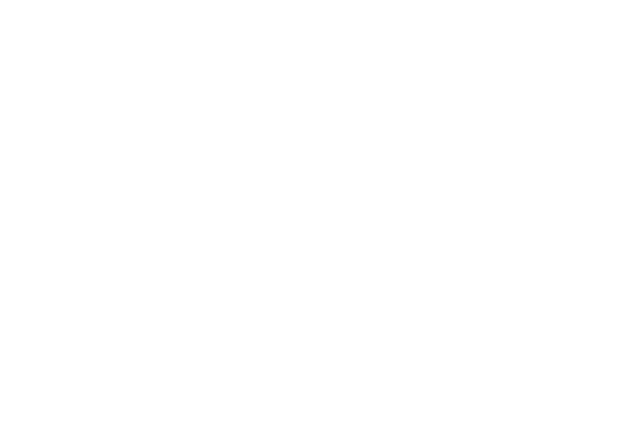
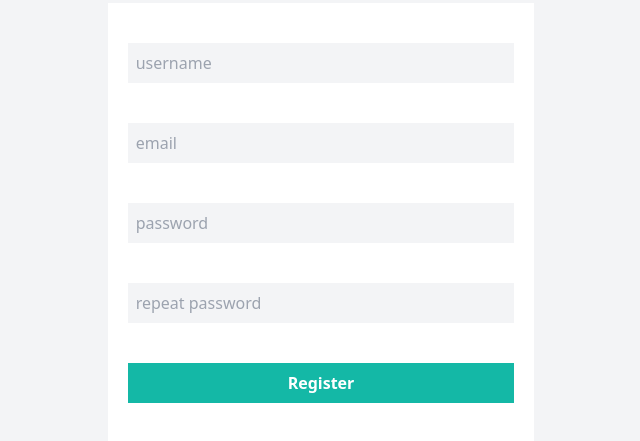
Before and after one commit to Crypto-Invoices/crypto-invoices-frontend, a React (Create React App) app: page /register in a window 1280 px wide. Shown: the part 177-618 px from the top of the page, without its empty margins (319-959 px from the left). Built offline with nearby package versions, Linux system fonts and the light colour scheme.

Commit message:
added routes mocking

```diff
--- a/src/components/shared/LeftSideBar/index.tsx
+++ b/src/components/shared/LeftSideBar/index.tsx
@@ -1,13 +1,12 @@
 import React from 'react'
+import { PanelRoutes } from 'routes'
 
 const LeftSideBar = () => {
     return (
-        <div className='col-span-3 flex flex-col items-center justify-start h-screen bg-gray-200 py-10'>
-            <div className='w-2/3 bg-white my-2'>route</div>
-            <div className='w-2/3 bg-white my-2'>route</div>
-            <div className='w-2/3 bg-white my-2'>route</div>
-            <div className='w-2/3 bg-white my-2'>route</div>
-            <div className='w-2/3 bg-white my-2'>route</div>
+        <div className='col-span-3 flex flex-col items-center justify-start min-h-screen bg-gray-200 py-10'>
+            {PanelRoutes.map((route, key) => (
+                <div className='w-2/3 bg-white my-2' key={key}>{route.name}</div>
+            ))}
         </div>
     )
 }
--- /dev/null
+++ b/src/layouts/AuthLayout/index.tsx
@@ -0,0 +1,11 @@
+import React from 'react'
+
+const AuthLayout = ({ children }: React.PropsWithChildren) => {
+    return (
+        <div className='flex items-center justify-center w-full min-h-screen bg-gray-100'>
+            {children}
+        </div>
+    )
+}
+
+export default AuthLayout
--- a/src/layouts/AdminLayout/index.tsx
+++ b/src/layouts/PanelLayout/index.tsx
@@ -3,7 +3,7 @@ import React from 'react'
 import TopBar from 'components/shared/TopBar'
 import LeftSideBar from 'components/shared/LeftSideBar'
 
-const AdminLayout = ({ children }: React.PropsWithChildren) => {
+const PanelLayout = ({ children }: React.PropsWithChildren) => {
     return (
         <>
             <TopBar />
@@ -19,4 +19,4 @@ const AdminLayout = ({ children }: React.PropsWithChildren) => {
     )
 }
 
-export default AdminLayout
+export default PanelLayout
--- a/src/routes.tsx
+++ b/src/routes.tsx
@@ -3,31 +3,45 @@ import React from "react"
 import LoginScreen from "screens/Auth/LoginScreen"
 import RegisterScreen from 'screens/Auth/RegisterScreen'
 
+import PanelIndexScreen from "screens/Panel/PanelIndexScreen"
+
 import IndexScreen from "screens/IndexScreen"
 
-
 export interface IAppRoute {
+    name: string
     path: string
     element: React.ReactNode
 }
 
 const AuthRoutes: IAppRoute[] = [
     {
-        path: 'login',
+        name: 'Login',
+        path: '/login',
         element: <LoginScreen />
     },
     {
-        path: 'register',
+        name: 'Register',
+        path: '/register',
         element: <RegisterScreen />
+    }
+]
+
+export const PanelRoutes: IAppRoute[] = [
+    {
+        name: 'Dashboard',
+        path: '/panel',
+        element: <PanelIndexScreen />
     }
 ]
 
 const AppRoutes: IAppRoute[] = [
     {
+        name: 'Landing',
         path: '/',
         element: <IndexScreen />
     },
-    ...AuthRoutes
+    ...AuthRoutes,
+    ...PanelRoutes
 ]
 
 export default AppRoutes
--- a/src/screens/Auth/LoginScreen/index.tsx
+++ b/src/screens/Auth/LoginScreen/index.tsx
@@ -1,6 +1,43 @@
+import React from 'react'
+import { useNavigate } from 'react-router-dom'
+
+import AuthLayout from "layouts/AuthLayout"
+
 const LoginScreen = () => {
+    const navigate = useNavigate()
+
+    const onFormSubmit = (e: React.FormEvent) => {
+        e.preventDefault()
+        navigate('/panel')
+    }
+
     return (
-        <></>
+        <AuthLayout>
+            <form
+                onSubmit={onFormSubmit}
+                className="grid grid-cols-1 bg-white w-1/3 p-5"
+            >
+                <div className="py-5">
+                    <input
+                        className="p-2 bg-gray-100 w-full"
+                        placeholder="username"
+                    />
+                </div>
+                <div className="py-5">
+                    <input
+                        className="p-2 bg-gray-100 w-full"
+                        placeholder="password"
+                    />
+                </div>
+                <div className="py-5">
+                    <button
+                        className="text-white font-bold bg-teal-500 w-full p-2"
+                    >
+                        Login
+                    </button>
+                </div>
+            </form>
+        </AuthLayout>
     )
 }
 
--- a/src/screens/Auth/RegisterScreen/index.tsx
+++ b/src/screens/Auth/RegisterScreen/index.tsx
@@ -1,8 +1,55 @@
 import React from 'react'
+import { useNavigate } from 'react-router-dom'
+
+import AuthLayout from 'layouts/AuthLayout'
 
 const RegisterScreen = () => {
+    const navigate = useNavigate()
+
+    const onFormSubmit = (e: React.FormEvent) => {
+        e.preventDefault()
+        navigate('/login')
+    }
+
     return (
-        <></>
+        <AuthLayout>
+            <form
+                onSubmit={onFormSubmit}
+                className="grid grid-cols-1 bg-white w-1/3 p-5"
+            >
+                <div className="py-5">
+                    <input
+                        className="p-2 bg-gray-100 w-full"
+                        placeholder="username"
+                    />
+                </div>
+                <div className="py-5">
+                    <input
+                        className="p-2 bg-gray-100 w-full"
+                        placeholder="email"
+                    />
+                </div>
+                <div className="py-5">
+                    <input
+                        className="p-2 bg-gray-100 w-full"
+                        placeholder="password"
+                    />
+                </div>
+                <div className="py-5">
+                    <input
+                        className="p-2 bg-gray-100 w-full"
+                        placeholder="repeat password"
+                    />
+                </div>
+                <div className="py-5">
+                    <button
+                        className="text-white font-bold bg-teal-500 w-full p-2"
+                    >
+                        Register
+                    </button>
+                </div>
+            </form>
+        </AuthLayout>
     )
 }
 
--- a/src/screens/IndexScreen/index.tsx
+++ b/src/screens/Panel/PanelIndexScreen/index.tsx
@@ -1,8 +1,10 @@
-import AdminLayout from "layouts/AdminLayout"
+import React from 'react'
 
-const IndexScreen = () => {
+import PanelLayout from 'layouts/PanelLayout'
+
+const PanelIndexScreen = () => {
     return (
-        <AdminLayout>
+        <PanelLayout>
             <div className='w-full'>
                 <div className='bg-white'>invoices</div>
                 <div className='p-10'>
@@ -15,8 +17,8 @@ const IndexScreen = () => {
                     <div className='bg-white my-2'>invoice: uuid</div>
                 </div>
             </div>
-        </AdminLayout>
+        </PanelLayout>
     )
 }
 
-export default IndexScreen
+export default PanelIndexScreen
```
